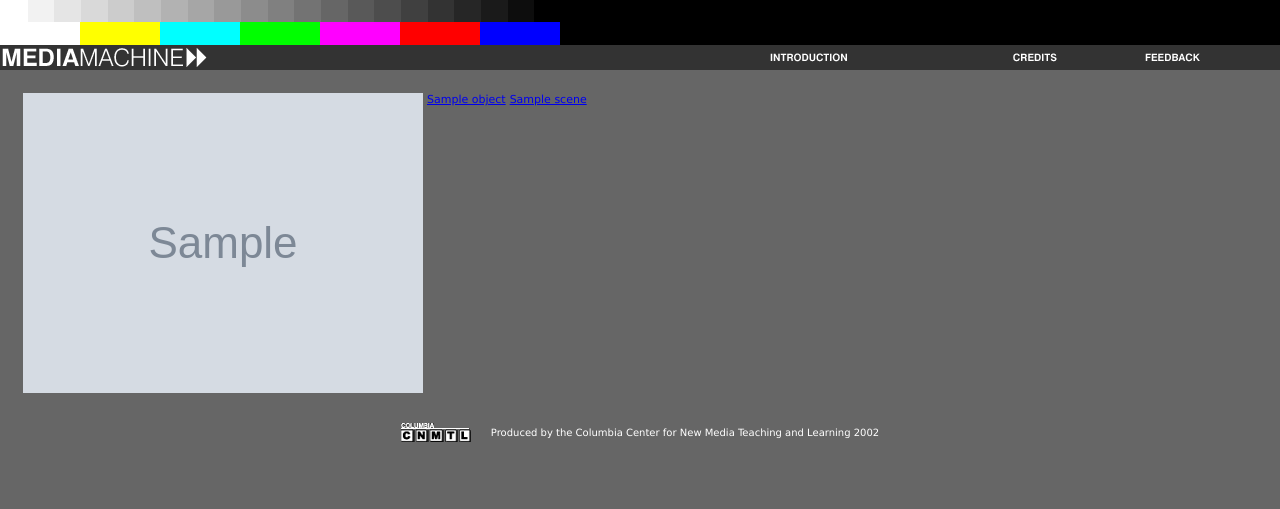
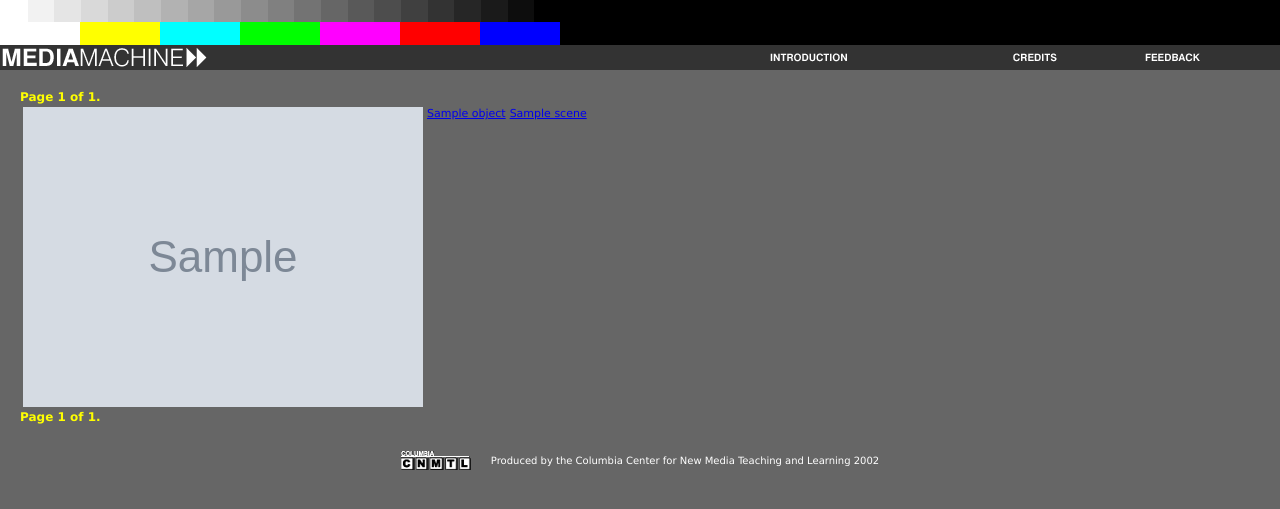
Before and after one commit to ccnmtl/mediamachine, a Django app: template templates/machine/video_list.html in a window 1280 px wide. Shown: the top 509 px of the page. Run offline with Django 3.2, Linux system fonts and the light colour scheme; the template is opened without the code that fills it: most values are stand-ins (such as "Sample title", 1, 10 or a date in 2020); grey boxes marked "Sample" are stand-in pictures.

Commit message:
added pagination to videos

```diff
--- a/templates/machine/video_list.html
+++ b/templates/machine/video_list.html
@@ -2,6 +2,21 @@
 
 {% block content %}
 
+<div class="pagination">
+    <span class="step-links">
+        {% if page_obj.has_previous %}
+            <a href="?page={{ page_obj.previous_page_number }}">&lt; previous</a>
+        {% endif %}
+
+        <span class="current">
+            Page {{ page_obj.number }} of {{ paginator.num_pages }}.
+        </span>
+
+        {% if page_obj.has_next %}
+            <a href="?page={{ page_obj.next_page_number }}">next &gt;</a>
+        {% endif %}
+    </span>
+</div>
 <table>
 {% for object in object_list %}
 <tr>
@@ -13,4 +28,20 @@
 </tr>
 {% endfor %}
 </table>
+<div class="pagination">
+    <span class="step-links">
+        {% if page_obj.has_previous %}
+            <a href="?page={{ page_obj.previous_page_number }}">&lt; previous</a>
+        {% endif %}
+
+        <span class="current">
+            Page {{ page_obj.number }} of {{ paginator.num_pages }}.
+        </span>
+
+        {% if page_obj.has_next %}
+            <a href="?page={{ page_obj.next_page_number }}">next &gt;</a>
+        {% endif %}
+    </span>
+</div>
+
 {% endblock %}
--- a/urls.py
+++ b/urls.py
@@ -27,7 +27,7 @@ urlpatterns = patterns('',
                        ('^accounts/',include('djangowind.urls')),
                        ('^$','django.views.generic.simple.redirect_to', {'url': '/databrowse/'}),
                        url('^video/$','django.views.generic.list_detail.object_list',
-                        dict(video_info_dict,template_name='machine/video_list.html'),name='video_list'),
+                        dict(video_info_dict,paginate_by=10, template_name='machine/video_list.html'),name='video_list'),
                        url('^video/(?P<object_id>\d+)/$','django.views.generic.list_detail.object_detail',
                         dict(video_info_dict,template_name='machine/video_detail.html'),name='video_detail'),
 
```
